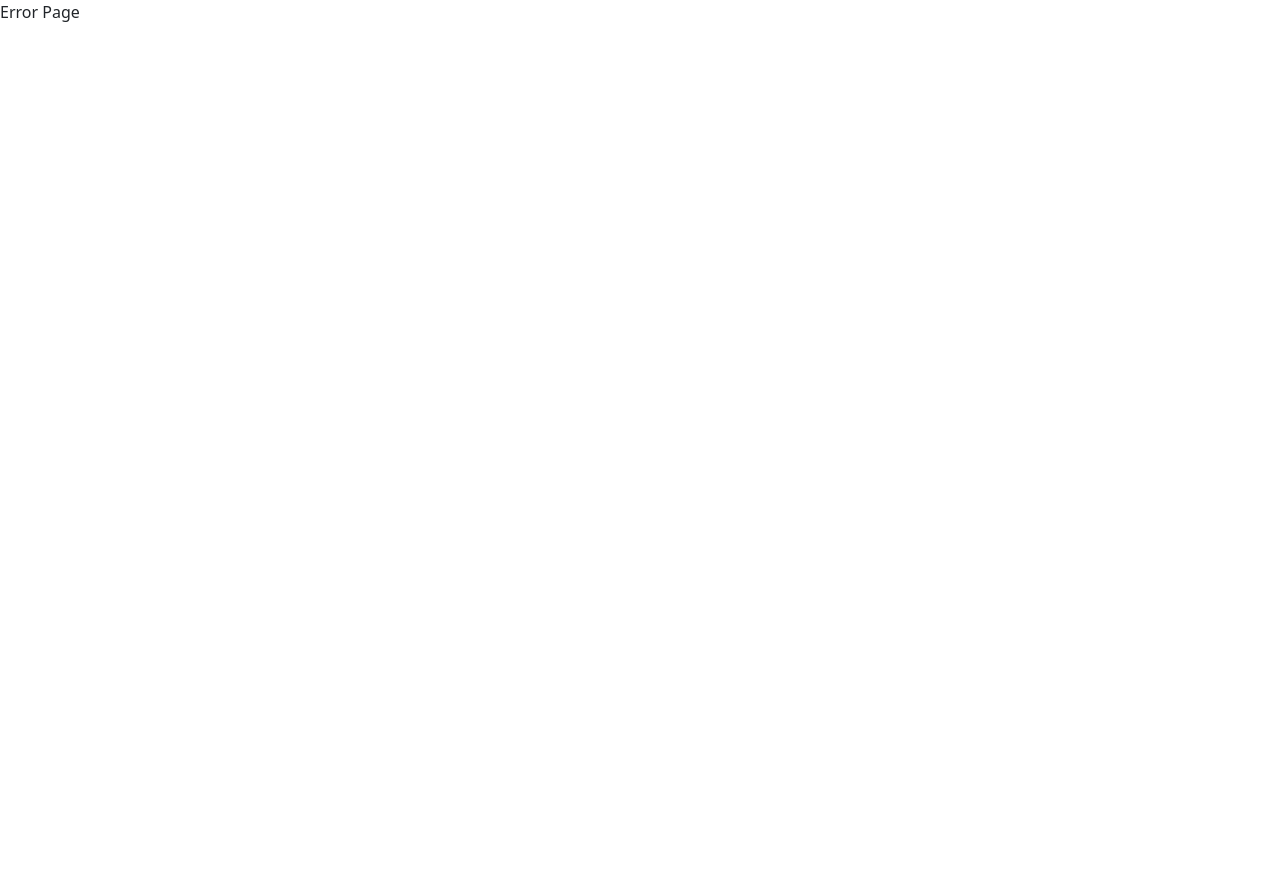
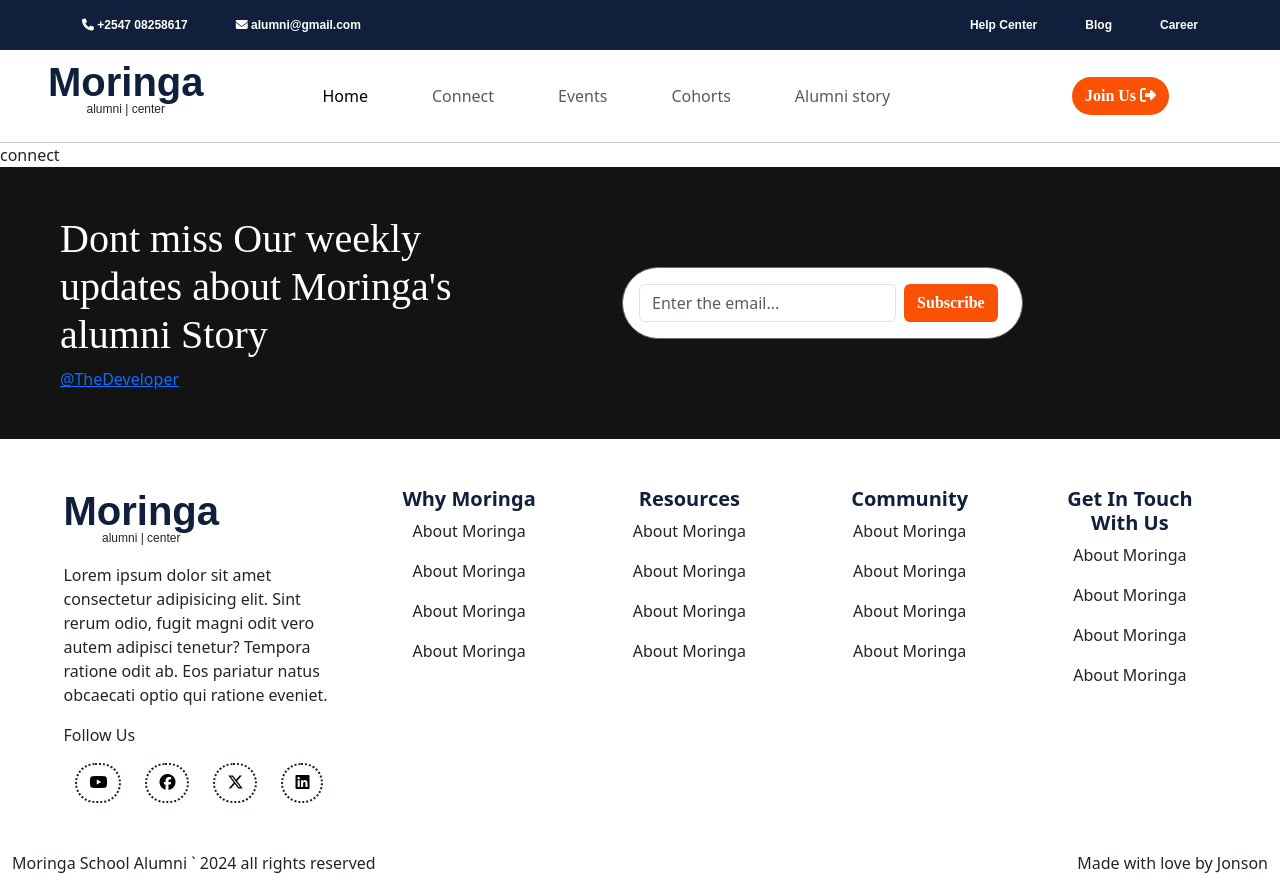
Before and after one commit to johnson-Omwoyo/Moringa_Alumni, a React (Vite) app in the folder client/: page /connect in a window 1280 px wide. Before the commit this address had no page. Before the commit the page ends 800 px from the top, so only its background shows below. Built offline with nearby package versions, Linux system fonts and the light colour scheme; a web font is replaced by a local one.

Commit message:
Create the footer include the connect page files

```diff
--- a/client/src/Router.jsx
+++ b/client/src/Router.jsx
@@ -1,12 +1,16 @@
 import Homepage from "./routes/Homepage";
 import App from "./App";
+import Connect from "./routes/Connect";
 
 const routee = [
   {
     path: "/",
     element: <App />,
     errorElement: "Error Page",
-    children: [{ path: "/", element: <Homepage /> }],
+    children: [
+      { path: "/", element: <Homepage /> },
+      { path: "/connect", element: <Connect /> },
+    ],
   },
 ];
 
--- /dev/null
+++ b/client/src/components/Footer.css
@@ -0,0 +1,22 @@
+.footer .logo {
+  max-width: max-content;
+}
+
+.footer .logo h1 {
+  font-family: sans-serif;
+  cursor: pointer;
+  color: #101f3c;
+  font-weight: 600;
+  margin-top: 0px;
+}
+.footer .logo p {
+  font-family: sans-serif;
+  font-weight: 300;
+  font-size: 12px;
+  margin-top: -6px;
+}
+
+.footer h3 {
+  color: #101f3c;
+  font-weight: 800;
+}
--- a/client/src/components/Footer.jsx
+++ b/client/src/components/Footer.jsx
@@ -1,11 +1,100 @@
-import React from 'react'
+import React from "react";
+import "./Footer.css";
 
 function Footer() {
   return (
-    <div>
-      footer
+    <div className="container-fluid footer ">
+      <div className="row py-5 news-letter px-md-5 d-flex align-items-center">
+        <div className="col-12 col-md-5 ">
+          <h1 className="dont-miss">
+            Dont miss Our weekly updates about Moringa's alumni Story
+          </h1>
+          <a
+            href="https://johnson-omwoyo.vercel.app"
+            target="blank"
+            className=""
+          >
+            @TheDeveloper
+          </a>
+        </div>
+        <div className="col-12 col-md-5 d-flex justify-content-end ">
+          <form className="email-sub p-3 rounded-pill d-flex">
+            <input
+              className="form-control"
+              type="email"
+              placeholder="Enter the email..."
+            />
+            <button className="btn subscribe mx-2" type="submit">
+              Subscribe
+            </button>
+          </form>
+        </div>
+      </div>
+      <div className="row py-5 d-flex justify-content-around gap-3 px-md-5">
+        <div className="col-12 col-md-3">
+          <div className="logo">
+            {" "}
+            <h1 className=" m-0 p-0  ">Moringa</h1>
+            <p className="text-center">alumni | center</p>
+          </div>
+          <p>
+            Lorem ipsum dolor sit amet consectetur adipisicing elit. Sint rerum
+            odio, fugit magni odit vero autem adipisci tenetur? Tempora ratione
+            odit ab. Eos pariatur natus obcaecati optio qui ratione eveniet.
+          </p>
+          <p>Follow Us</p>
+          <div className="d-flex justify-content-around view-story">
+            <button className="btn rounded-pill ">
+              <i class="fa-brands fa-youtube"></i>{" "}
+            </button>
+            <button className="btn rounded-pill">
+              <i class="fa-brands fa-facebook"></i>
+            </button>{" "}
+            <button className="btn rounded-pill">
+              <i class="fa-brands fa-x-twitter"></i>{" "}
+            </button>{" "}
+            <button className="btn rounded-pill">
+              <i class="fa-brands fa-linkedin"></i>{" "}
+            </button>
+          </div>
+        </div>
+        <div className="col-12 col-md-2 text-center">
+          <h3 className="fs-5">Why Moringa</h3>
+          <p>About Moringa</p>
+          <p>About Moringa</p>
+          <p>About Moringa</p>
+          <p>About Moringa</p>
+        </div>
+        <div className="col-12 col-md-2 text-center">
+          <h3 className="fs-5">Resources</h3>
+          <p>About Moringa</p>
+          <p>About Moringa</p>
+          <p>About Moringa</p>
+          <p>About Moringa</p>
+        </div>
+        <div className="col-12 col-md-2 text-center">
+          <h3 className="fs-5">Community</h3>
+          <p>About Moringa</p>
+          <p>About Moringa</p>
+          <p>About Moringa</p>
+          <p>About Moringa</p>
+        </div>
+        <div className="col-12 col-md-2 text-center">
+          <h3 className="fs-5">Get In Touch With Us</h3>
+          <p>About Moringa</p>
+          <p>About Moringa</p>
+          <p>About Moringa</p>
+          <p>About Moringa</p>
+        </div>
+      </div>
+      <div className="row">
+        <div className="col d-flex justify-content-between">
+          <p>Moringa School Alumni ` 2024 all rights reserved</p>
+          <p>Made with love by Jonson</p>
+        </div>
+      </div>
     </div>
-  )
+  );
 }
 
-export default Footer
+export default Footer;
--- a/client/src/components/Navbar.jsx
+++ b/client/src/components/Navbar.jsx
@@ -1,8 +1,10 @@
 import React from "react";
 import Beforenav from "./Beforenav";
 import "./Navbar.css";
+import { useNavigate } from "react-router-dom";
 
 function Navbar() {
+  const navigate = useNavigate();
   return (
     <div>
       <Beforenav />
@@ -34,7 +36,12 @@ function Navbar() {
                   Home
                 </a>
               </li>{" "}
-              <li class="nav-item">
+              <li
+                class="nav-item"
+                onClick={() => {
+                  navigate("/connect");
+                }}
+              >
                 <a class="nav-link" href="#">
                   Connect
                 </a>
--- /dev/null
+++ b/client/src/routes/Connect.jsx
@@ -0,0 +1,7 @@
+import React from "react";
+
+function Connect() {
+  return <div>connect</div>;
+}
+
+export default Connect;
--- a/client/src/routes/Homepage.css
+++ b/client/src/routes/Homepage.css
@@ -174,3 +174,6 @@
   color: rgb(255, 255, 255);
   border: white 2px dotted;
 }
+.opps {
+  background: #f1f2f3;
+}
--- a/client/src/routes/Homepage.jsx
+++ b/client/src/routes/Homepage.jsx
@@ -87,9 +87,9 @@ function Homepage() {
                   Learn More
                 </button>
               </div>
-              <div className="col">
+              <div className="col bg ">
                 <img
-                  className="img-fluid rounded w-100 h-100 "
+                  className="img-fluid rounded w-100 h-100  "
                   style={{ objectFit: "cover" }}
                   src={heroImage}
                   alt=""
@@ -118,16 +118,19 @@ function Homepage() {
         <div className="col"></div>
       </div>
       <div className="row ">
-        <div className="col">
+        <div className="col position-relative">
           <img
             style={{ objectFit: "cover", maxHeight: "420px" }}
-            src="https://i.pinimg.com/736x/b7/0c/22/b70c22b8bb937d08db2dd0a52d9cb265.jpg"
+            src="https://summer.yale.edu/sites/default/files/2017_07_25_yale_summer_session_lavitt_41_mal_0604_55_2_0_0_0_0_0_0_0_0_0_0_0_0_0_0_0_0_0_0_0_0_0_0_0_0.jpg"
             alt=""
-            className="img-fluid w-100 mb-5 p-0 m-0"
+            className="img-fluid w-100  p-0 m-0"
           />
+          <div className="position-absolute bottom-0 start-3 p-5 bg-dark">
+            s
+          </div>
         </div>
       </div>
-      <div className="row px-4 d-flex justify-content-around even p-5">
+      <div className="row px-4 d-flex justify-content-around even p-5 gap-3 ">
         <div className="col col-md-4 me-2 d-flex flex-column justify-content-center career-opportunity ">
           <h3 className="fs-6">The grandmaster talk</h3>
           <h1 className=" mb-4 display-4">Most treasured wisdom</h1>
@@ -140,15 +143,15 @@ function Homepage() {
           <p className="vc-name fs-1">Jaymson</p>
           <h5>TM. Jaymson</h5>
         </div>
-        <div className="col-12 col-md-4">
+        <div className="col-12 col-md-4 ">
           <img
-            src="https://a.storyblok.com/f/191576/1200x800/a3640fdc4c/profile_picture_maker_before.webp"
+            src="https://photos.peopleimages.com/picture/202307/2709813-black-man-business-and-selfie-with-a-smile-on-face-of-an-influencer-person-at-work.-portrait-of-an-african-guy-or-entrepreneur-with-job-satisfaction-and-pride-for-social-media-profile-picture-update-fit_400_400.jpg"
             alt=""
             className="img-fluid rounded shadow-lg"
           />
         </div>
       </div>
-      <div className="row my-3">
+      <div className="row py-3 opps">
         <div className="col"></div>
         <div className="col-12 col-md-3 text-center career-opportunity">
           <h1>Career Opportunity</h1>
@@ -156,7 +159,7 @@ function Homepage() {
         </div>
         <div className="col"></div>
       </div>
-      <div className="row">
+      <div className="row opps">
         <div className="col">
           <div className="container py-5">
             <div className="row d-flex justify-content-between ">
@@ -213,7 +216,7 @@ function Homepage() {
         {" "}
         <div className="col col-md-4">
           <img
-            src="https://st5.depositphotos.com/62628780/64599/i/1600/depositphotos_645998282-stock-photo-portrait-beauty-selfie-black-woman.jpg"
+            src="https://media.istockphoto.com/id/1394347360/photo/confident-young-black-businesswoman-standing-at-a-window-in-an-office-alone.jpg?s=612x612&w=0&k=20&c=tOFptpFTIaBZ8LjQ1NiPrjKXku9AtERuWHOElfBMBvY="
             alt=""
             className="shadow-lg img img-fluid rounded"
           />
@@ -369,32 +372,6 @@ function Homepage() {
           </div>
         ))}
       </div>
-      <div className="row py-5 news-letter px-md-5 d-flex align-items-center">
-        <div className="col-12 col-md-5 ">
-          <h1 className="dont-miss">
-            Dont miss Our weekly updates about Moringa's alumni Story
-          </h1>
-          <a
-            href="https://johnson-omwoyo.vercel.app"
-            target="blank"
-            className=""
-          >
-            @TheDeveloper
-          </a>
-        </div>
-        <div className="col-12 col-md-5 d-flex justify-content-end ">
-          <form className="email-sub p-3 rounded-pill d-flex">
-            <input
-              className="form-control"
-              type="email"
-              placeholder="Enter the email..."
-            />
-            <button className="btn subscribe mx-2" type="submit">
-              Subscribe
-            </button>
-          </form>
-        </div>
-      </div>
     </div>
   );
 }
```
